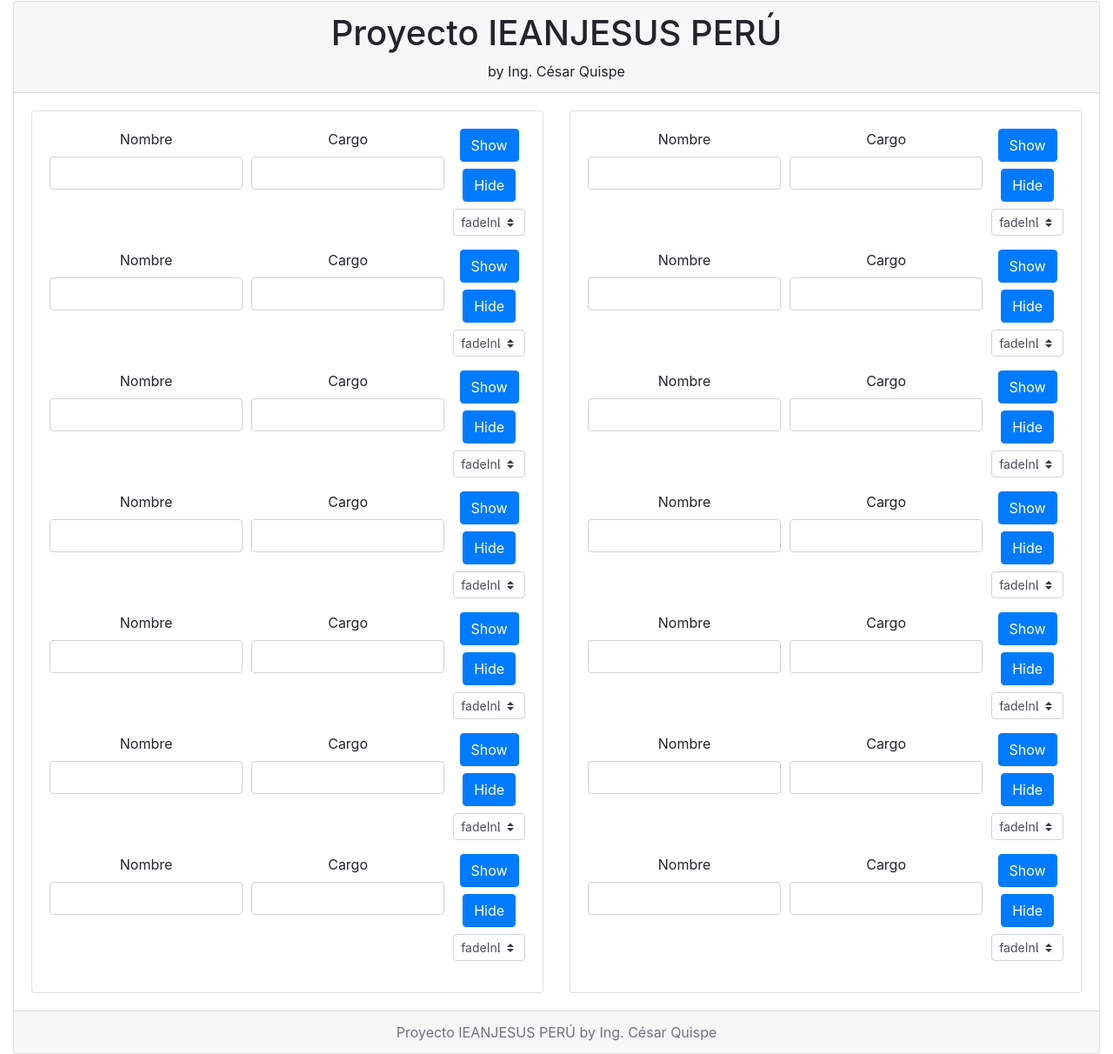
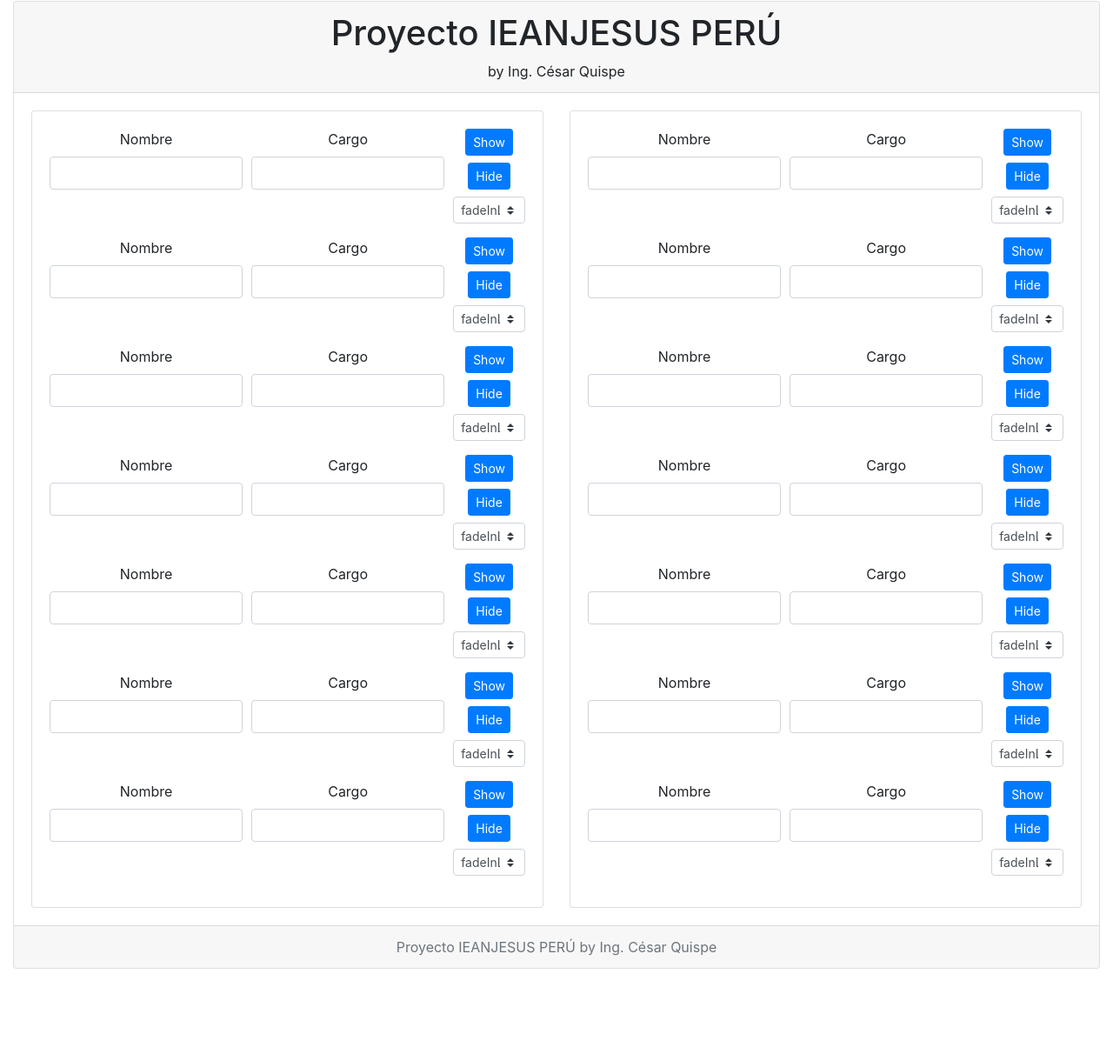
Before and after one commit to cesarquispe20/ieanjesusperu, a plain HTML site: page index.html in a window 1280 px wide. Shown: the part 303-1515 px from the top of the page at 87% size. After the commit the page ends 1417 px from the top, so only its background shows below. Drawn offline with nearby package versions, Linux system fonts and the light colour scheme.

Commit message:
actualizar boton

```diff
--- a/index.html
+++ b/index.html
@@ -69,9 +69,9 @@
                                             <input type="text" class="form-control" id="cargo1" cargo="cargo1">
                                         </div>
                                         <div class="form-group col-md-2">
-                                            <button type="submit" class="btn btn-primary mb-2"
+                                            <button type="submit" class="btn btn-primary btn-sm mb-2"
                                                 id="Mostrar">Show</button>
-                                            <button type="submit" class="btn btn-primary mb-2"
+                                            <button type="submit" class="btn btn-primary btn-sm mb-2"
                                                 id="Ocultar">Hide</button>
                                             <select class="custom-select custom-select-sm" data-key="effect" data-type="in" id="inefect" name="inefect">
                                                 <option value="flash">flash</option>
@@ -119,9 +119,9 @@
                                             <input type="text" class="form-control" id="cargo2" cargo="cargo2">
                                         </div>
                                         <div class="form-group col-md-2">
-                                            <button type="submit" class="btn btn-primary mb-2"
+                                            <button type="submit" class="btn btn-primary btn-sm mb-2"
                                                 id="Mostrar2">Show</button>
-                                            <button type="submit" class="btn btn-primary mb-2"
+                                            <button type="submit" class="btn btn-primary btn-sm mb-2"
                                                 id="Ocultar2">Hide</button>
                                             <select class="custom-select custom-select-sm" data-key="effect" data-type="in" id="inefect2" name="inefect2">
                                                 <option value="flash">flash</option>
@@ -169,9 +169,9 @@
                                             <input type="text" class="form-control" id="cargo3" cargo="cargo3">
                                         </div>
                                         <div class="form-group col-md-2">
-                                            <button type="submit" class="btn btn-primary mb-2"
+                                            <button type="submit" class="btn btn-primary btn-sm mb-2"
                                                 id="Mostrar3">Show</button>
-                                            <button type="submit" class="btn btn-primary mb-2"
+                                            <button type="submit" class="btn btn-primary btn-sm mb-2"
                                                 id="Ocultar3">Hide</button>
                                             <select class="custom-select custom-select-sm" data-key="effect" data-type="in" id="inefect3" name="inefect3">
                                                 <option value="flash">flash</option>
@@ -219,9 +219,9 @@
                                             <input type="text" class="form-control" id="cargo4" cargo="cargo4">
                                         </div>
                                         <div class="form-group col-md-2">
-                                            <button type="submit" class="btn btn-primary mb-2"
+                                            <button type="submit" class="btn btn-primary btn-sm mb-2"
                                                 id="Mostrar4">Show</button>
-                                            <button type="submit" class="btn btn-primary mb-2"
+                                            <button type="submit" class="btn btn-primary btn-sm mb-2"
                                                 id="Ocultar4">Hide</button>
                                             <select class="custom-select custom-select-sm" data-key="effect" data-type="in" id="inefect4" name="inefect4">
                                                 <option value="flash">flash</option>
@@ -269,9 +269,9 @@
                                             <input type="text" class="form-control" id="cargo5" cargo="cargo5">
                                         </div>
                                         <div class="form-group col-md-2">
-                                            <button type="submit" class="btn btn-primary mb-2"
+                                            <button type="submit" class="btn btn-primary btn-sm mb-2"
                                                 id="Mostrar5">Show</button>
-                                            <button type="submit" class="btn btn-primary mb-2"
+                                            <button type="submit" class="btn btn-primary btn-sm mb-2"
                                                 id="Ocultar5">Hide</button>
                                             <select class="custom-select custom-select-sm" data-key="effect" data-type="in" id="inefect5" name="inefect5">
                                                 <option value="flash">flash</option>
@@ -319,9 +319,9 @@
                                             <input type="text" class="form-control" id="cargo6" cargo="cargo6">
                                         </div>
                                         <div class="form-group col-md-2">
-                                            <button type="submit" class="btn btn-primary mb-2"
+                                            <button type="submit" class="btn btn-primary btn-sm mb-2"
                                                 id="Mostrar6">Show</button>
-                                            <button type="submit" class="btn btn-primary mb-2"
+                                            <button type="submit" class="btn btn-primary btn-sm mb-2"
                                                 id="Ocultar6">Hide</button>
                                             <select class="custom-select custom-select-sm" data-key="effect" data-type="in" id="inefect6" name="inefect6">
                                                 <option value="flash">flash</option>
@@ -369,9 +369,9 @@
                                             <input type="text" class="form-control" id="cargo7" cargo="cargo7">
                                         </div>
                                         <div class="form-group col-md-2">
-                                            <button type="submit" class="btn btn-primary mb-2"
+                                            <button type="submit" class="btn btn-primary btn-sm mb-2"
                                                 id="Mostrar7">Show</button>
-                                            <button type="submit" class="btn btn-primary mb-2"
+                                            <button type="submit" class="btn btn-primary btn-sm mb-2"
                                                 id="Ocultar7">Hide</button>
                                             <select class="custom-select custom-select-sm" data-key="effect" data-type="in" id="inefect7" name="inefect7">
                                                 <option value="flash">flash</option>
@@ -428,9 +428,9 @@
                                             <input type="text" class="form-control" id="cargo8" cargo="cargo8">
                                         </div>
                                         <div class="form-group col-md-2">
-                                            <button type="submit" class="btn btn-primary mb-2"
+                                            <button type="submit" class="btn btn-primary btn-sm mb-2"
                                                 id="Mostrar8">Show</button>
-                                            <button type="submit" class="btn btn-primary mb-2"
+                                            <button type="submit" class="btn btn-primary btn-sm mb-2"
                                                 id="Ocultar8">Hide</button>
                                             <select class="custom-select custom-select-sm" data-key="effect" data-type="in" id="inefect8" name="inefect8">
                                                 <option value="flash">flash</option>
@@ -478,9 +478,9 @@
                                             <input type="text" class="form-control" id="cargo9" cargo="cargo9">
                                         </div>
                                         <div class="form-group col-md-2">
-                                            <button type="submit" class="btn btn-primary mb-2"
+                                            <button type="submit" class="btn btn-primary btn-sm mb-2"
                                                 id="Mostrar9">Show</button>
-                                            <button type="submit" class="btn btn-primary mb-2"
+                                            <button type="submit" class="btn btn-primary btn-sm mb-2"
                                                 id="Ocultar9">Hide</button>
                                             <select class="custom-select custom-select-sm" data-key="effect" data-type="in" id="inefect9" name="inefect9">
                                                 <option value="flash">flash</option>
@@ -528,9 +528,9 @@
                                             <input type="text" class="form-control" id="cargo10" cargo="cargo10">
                                         </div>
                                         <div class="form-group col-md-2">
-                                            <button type="submit" class="btn btn-primary mb-2"
+                                            <button type="submit" class="btn btn-primary btn-sm mb-2"
                                                 id="Mostrar10">Show</button>
-                                            <button type="submit" class="btn btn-primary mb-2"
+                                            <button type="submit" class="btn btn-primary btn-sm mb-2"
                                                 id="Ocultar10">Hide</button>
                                             <select class="custom-select custom-select-sm" data-key="effect" data-type="in" id="inefect10" name="inefect10">
                                                 <option value="flash">flash</option>
@@ -578,9 +578,9 @@
                                             <input type="text" class="form-control" id="cargo11" cargo="cargo11">
                                         </div>
                                         <div class="form-group col-md-2">
-                                            <button type="submit" class="btn btn-primary mb-2"
+                                            <button type="submit" class="btn btn-primary btn-sm mb-2"
                                                 id="Mostrar11">Show</button>
-                                            <button type="submit" class="btn btn-primary mb-2"
+                                            <button type="submit" class="btn btn-primary btn-sm mb-2"
                                                 id="Ocultar11">Hide</button>
                                             <select class="custom-select custom-select-sm" data-key="effect" data-type="in" id="inefect11" name="inefect11">
                                                 <option value="flash">flash</option>
@@ -628,9 +628,9 @@
                                             <input type="text" class="form-control" id="cargo12" cargo="cargo12">
                                         </div>
                                         <div class="form-group col-md-2">
-                                            <button type="submit" class="btn btn-primary mb-2"
+                                            <button type="submit" class="btn btn-primary btn-sm mb-2"
                                                 id="Mostrar12">Show</button>
-                                            <button type="submit" class="btn btn-primary mb-2"
+                                            <button type="submit" class="btn btn-primary btn-sm mb-2"
                                                 id="Ocultar12">Hide</button>
                                             <select class="custom-select custom-select-sm" data-key="effect" data-type="in" id="inefect12" name="inefect12">
                                                 <option value="flash">flash</option>
@@ -678,9 +678,9 @@
                                             <input type="text" class="form-control" id="cargo13" cargo="cargo13">
                                         </div>
                                         <div class="form-group col-md-2">
-                                            <button type="submit" class="btn btn-primary mb-2"
+                                            <button type="submit" class="btn btn-primary btn-sm mb-2"
                                                 id="Mostrar13">Show</button>
-                                            <button type="submit" class="btn btn-primary mb-2"
+                                            <button type="submit" class="btn btn-primary btn-sm mb-2"
                                                 id="Ocultar13">Hide</button>
                                             <select class="custom-select custom-select-sm" data-key="effect" data-type="in" id="inefect13" name="inefect13">
                                                 <option value="flash">flash</option>
@@ -728,9 +728,9 @@
                                             <input type="text" class="form-control" id="cargo14" cargo="cargo14">
                                         </div>
                                         <div class="form-group col-md-2">
-                                            <button type="submit" class="btn btn-primary mb-2"
+                                            <button type="submit" class="btn btn-primary btn-sm mb-2"
                                                 id="Mostrar14">Show</button>
-                                            <button type="submit" class="btn btn-primary mb-2"
+                                            <button type="submit" class="btn btn-primary btn-sm mb-2"
                                                 id="Ocultar14">Hide</button>
                                             <select class="custom-select custom-select-sm" data-key="effect" data-type="in" id="inefect14" name="inefect14">
                                                 <option value="flash">flash</option>
```
